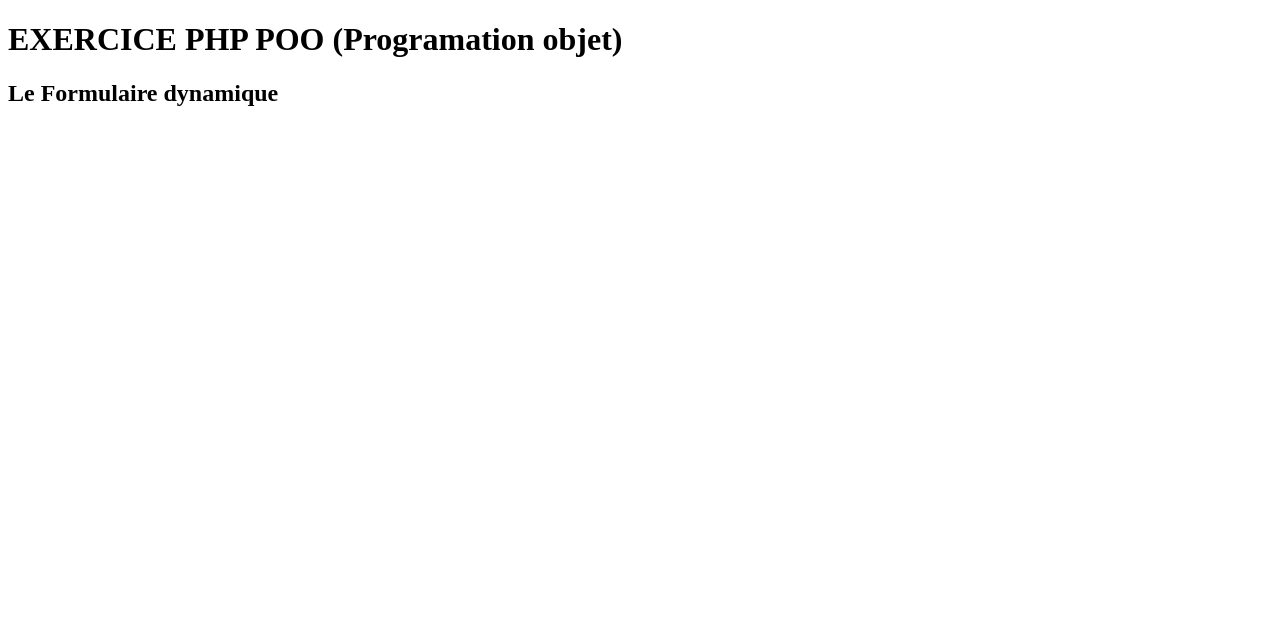
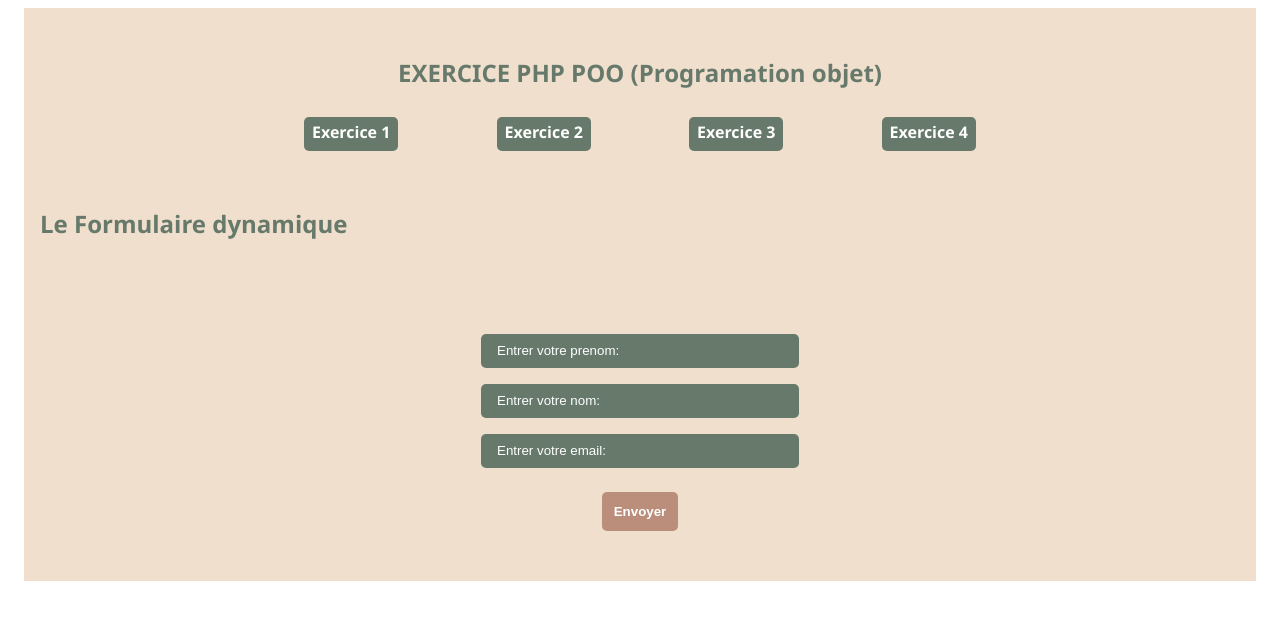
Before and after one commit to YoLaub/POO_EX, a PHP site: page / in a window 1280 px wide. Shown: the top 620 px of the page. Run offline with PHP 8.4, Linux system fonts and the light colour scheme.

Commit message:
exercice-1

```diff
--- /dev/null
+++ b/CSS/style.css
@@ -0,0 +1,86 @@
+body{
+    font-family: 'Segoe UI', Tahoma, Geneva, Verdana, sans-serif;
+    color: #66796B;
+}
+
+h1{
+    text-align: center;
+    margin-top: 32px;
+}
+
+h2{
+    margin-top: 64px;
+}
+
+section{
+    background-color: #EFDFCC;
+    max-width: 1200px;
+    padding: 16px;
+    margin: 0 auto;
+}
+
+form{
+    width: 500px;
+    margin: 80px auto 16px auto;
+}
+
+fieldset{
+    border: none;
+    display: flex;
+    flex-direction: column;
+}
+
+input{
+    background-color:#66796B;
+    border: none;
+    border-radius: 5px;
+    margin: 8px auto;
+    padding-left: 16px;
+    height: 32px;
+    width: 300px;
+}
+input::placeholder{
+    color: white;
+}
+
+button{
+    padding: 12px;
+    background-color: #BA8E7A;
+    color: white;
+    margin: 16px auto 8px auto;
+    border: none;
+    border-radius: 5px;
+    font-weight: bold;
+
+}
+
+#menu{
+    margin: 32px auto;
+    max-width: 800px;
+    min-width: 600px;
+}
+
+#listMenu{
+    display: flex;
+    justify-content: space-between;
+    list-style: none;
+    padding: 0 64px;
+}
+
+a{
+    color: white;
+    text-decoration: none;
+    font-weight: bold;
+    background-color: #66796B;
+    border-radius: 5px;
+    padding: 4px 8px 8px 8px;
+    text-align: center;
+
+
+}
+
+.error {
+    color: #dd0000;
+    font-style: italic;
+    font-size: 13px;
+}
--- a/composant/form.php
+++ /dev/null
@@ -1,31 +0,0 @@
-<?php
-
-class Form {
-
-    public $action;
-    public $method;
-    private $fieldset;
-    private $label;
-
-    public function __construct($fieldset,$label)
-    {
-        $this->fieldset = $fieldset;
-        $this->fieldset = $label;
-    }
-
-    public function setText($fieldset){
-
-        $this->fieldset = '<input type="text" name= "" />';
-    }
-
-    public function getForm(){
-
-
-
-    }
-
-
-
-}
-
-?>
--- /dev/null
+++ b/form.php
@@ -0,0 +1,105 @@
+<?php
+// Déclaration d'une classe appelée Form pour générer et valider un formulaire HTML
+class Form
+{
+    // Propriétés publiques et privées utilisées pour gérer le formulaire
+    public $action;       // URL où le formulaire sera envoyé
+    public $method;       // Méthode d'envoi du formulaire (GET ou POST)
+    private $formHtml;    // Contenu HTML du formulaire
+    private $formValidate; // Message de validation après soumission du formulaire
+    private $name;        // Nom de l'utilisateur, récupéré à partir du formulaire
+    private $value = '';  // Valeur par défaut pour les champs du formulaire
+    private $placeholder = ''; // Placeholder pour les champs du formulaire
+    private $error;       // Tableau contenant les messages d'erreur
+
+    // Constructeur : initialise le formulaire avec l'action et la méthode spécifiées
+    public function __construct($action, $method)
+    {
+        $this->formHtml = "<form action='" . $action . "' method='" . $method . "' id='form'>";
+        $this->formHtml .= "<fieldset>"; // Ajout d'un fieldset pour regrouper les champs
+    }
+
+    // Méthode pour ajouter un champ de texte au formulaire
+    public function setText($name, $value, $placeholder)
+    {
+        // Génération du champ de texte avec les attributs fournis
+        $this->formHtml .= "<input type='text' name='" . $name . "' value='" . $value . "' placeholder='" . $placeholder . "' />";
+
+        $this->name = $name; // Stockage du nom du champ
+
+        // Validation des données saisies
+        $this->error = $this->validateData();
+
+        // Affichage du message d'erreur associé, s'il existe
+        if (isset($this->error[$name])) {
+            $this->formHtml .= "<br><span class='error'>" . $this->error[$name] . "</span>";
+        }
+    }
+
+    // Méthode privée pour valider les données du formulaire
+    private function validateData()
+    {
+        $this->error = []; // Initialisation du tableau d'erreurs
+
+        // Vérifie si des données ont été soumises via la méthode GET
+        if (!empty($_GET)) {
+            $firstname = $_GET["prenom"] ?? null;
+            $name = $_GET["nom"] ?? null;
+            $email = $_GET["email"] ?? null;
+
+            // Validation du prénom : requis et minimum 3 caractères
+            if (!$firstname) {
+                $this->error["prenom"] = "Votre prénom est requis";
+            } else {
+                if (strlen(trim($firstname)) < 3) {
+                    $this->error['prenom'] = "Minimum 3 caractères requis";
+                }
+            }
+
+            // Validation du nom : requis et minimum 3 caractères
+            if (!$name) {
+                $this->error['nom'] = "Votre nom est requis";
+            } else {
+                if (strlen(trim($name)) < 3) {
+                    $this->error['nom'] = "Minimum 3 caractères requis";
+                }
+            }
+
+            // Validation de l'email : requis et doit être une adresse valide
+            if (!$email) {
+                $this->error["email"] = "Votre email est requis";
+            } else {
+                if (!filter_var($email, FILTER_VALIDATE_EMAIL)) {
+                    $this->error["email"] = "Votre email n'est pas valide";
+                }
+            }
+        }
+
+        return $this->error; // Retourne le tableau des erreurs
+    }
+
+    // Méthode pour ajouter un bouton de soumission au formulaire
+    public function setSubmit($value)
+    {
+        $this->formHtml .= "<button type='submit'>" . $value . "</button>";
+    }
+
+    // Méthode pour obtenir le formulaire complet sous forme de chaîne HTML
+    public function getForm()
+    {
+        // Fermeture des balises fieldset et form
+        $this->formHtml .= '</fieldset>';
+        $this->formHtml .= '</form>';
+
+        // Si aucune donnée n'a été soumise ou s'il y a des erreurs, on retourne le formulaire
+        if (empty($_GET) || !empty($this->error)) {
+            return $this->formHtml;
+        } else {
+            // Récupération du nom soumis dans le formulaire
+            $submittedName = $_GET['prenom'] ?? 'utilisateur';
+            // Si les données sont valides, on affiche un message de validation
+            $this->formValidate = "<h2>Bravo " . $submittedName . ", vous êtes prêt pour l'exercice suivant</h2>";
+            return $this->formValidate;
+        }
+    }
+}
--- a/index.php
+++ b/index.php
@@ -1,25 +1,55 @@
 <!DOCTYPE html>
 <html lang="en">
+
 <head>
     <meta charset="UTF-8">
     <meta name="viewport" content="width=device-width, initial-scale=1.0">
-    <title>Document</title>
+    <link rel="stylesheet" href="./CSS/style.css">
+    <title>POO-Greta</title>
 </head>
+
 <body>
 
+    <section>
         <h1>
             EXERCICE PHP POO (Programation objet)
         </h1>
 
-    <?php include("./composant/nav.php")  ?>
+        <?php
+        include("nav.php");
+
+        $myNav = new navigation("menu");
+        $myNav->addItem("index.php", "Exercice 1");
+        $myNav->addItem("#", "Exercice 2");
+        $myNav->addItem("#", "Exercice 3");
+        $myNav->addItem("#", "Exercice 4");
+
+        echo $myNav->getNav();
+
+        ?>
 
         <h2>
             Le Formulaire dynamique
         </h2>
 
-    <?php include("./composant/form.php")
+        <?php
+        include("form.php");
+
+
+            $form = new Form("index.php", "get");
+            $form->setText("prenom",$_GET["prenom"] ?? '', "Entrer votre prenom:");
+            $form->setText("nom",$_GET["nom"] ?? '', "Entrer votre nom: ");
+            $form->setText("email",$_GET["email"] ?? '', "Entrer votre email: ");
+            $form->setSubmit("Envoyer");
+            echo $form->getForm();
+
+
+
         ?>
+
+    </section>
 
 
 </body>
+
 </html>
--- /dev/null
+++ b/nav.php
@@ -0,0 +1,25 @@
+<?php
+
+class navigation{
+
+    public $menu;
+    private $nav;
+    private $link = "#";
+    private $nameLink;
+
+    public function __construct($menu){
+        $this->nav = "<nav id='".$menu."'>";
+        $this->nav .= "<ul id='listMenu' >";
+    }
+
+    public function addItem($link,$nameLink){
+        $this->nav .= "<li><a href='".$link."'>".$nameLink."</a></li>";
+    }
+
+    public function getNav(){
+        $this->nav .= "</ul></nav>";
+        return $this->nav;
+    }
+
+}
+?>
```
Also changed, not shown: composant/nav.php (deleted). Lines whose indentation alone changed are shown as unchanged.
